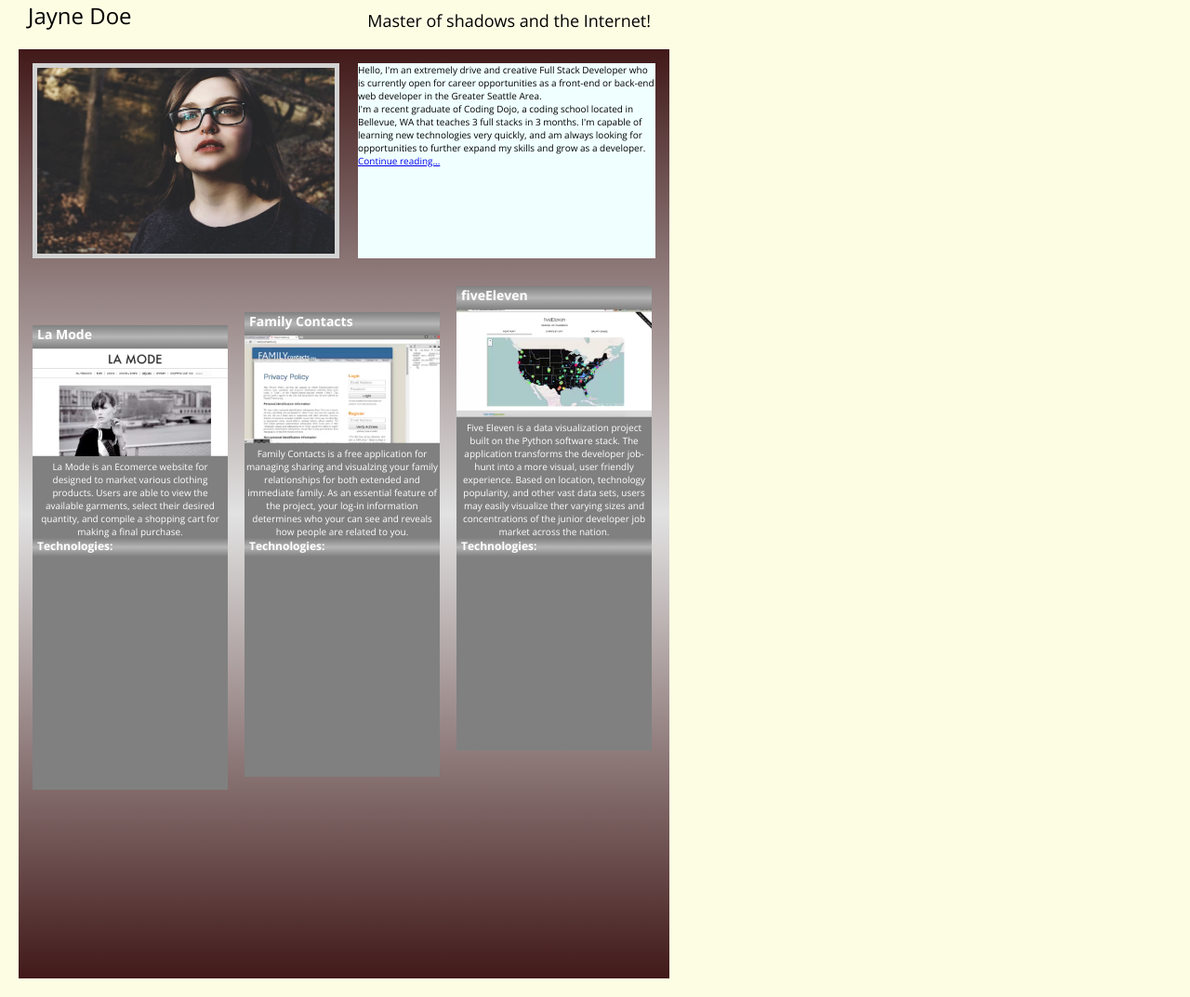
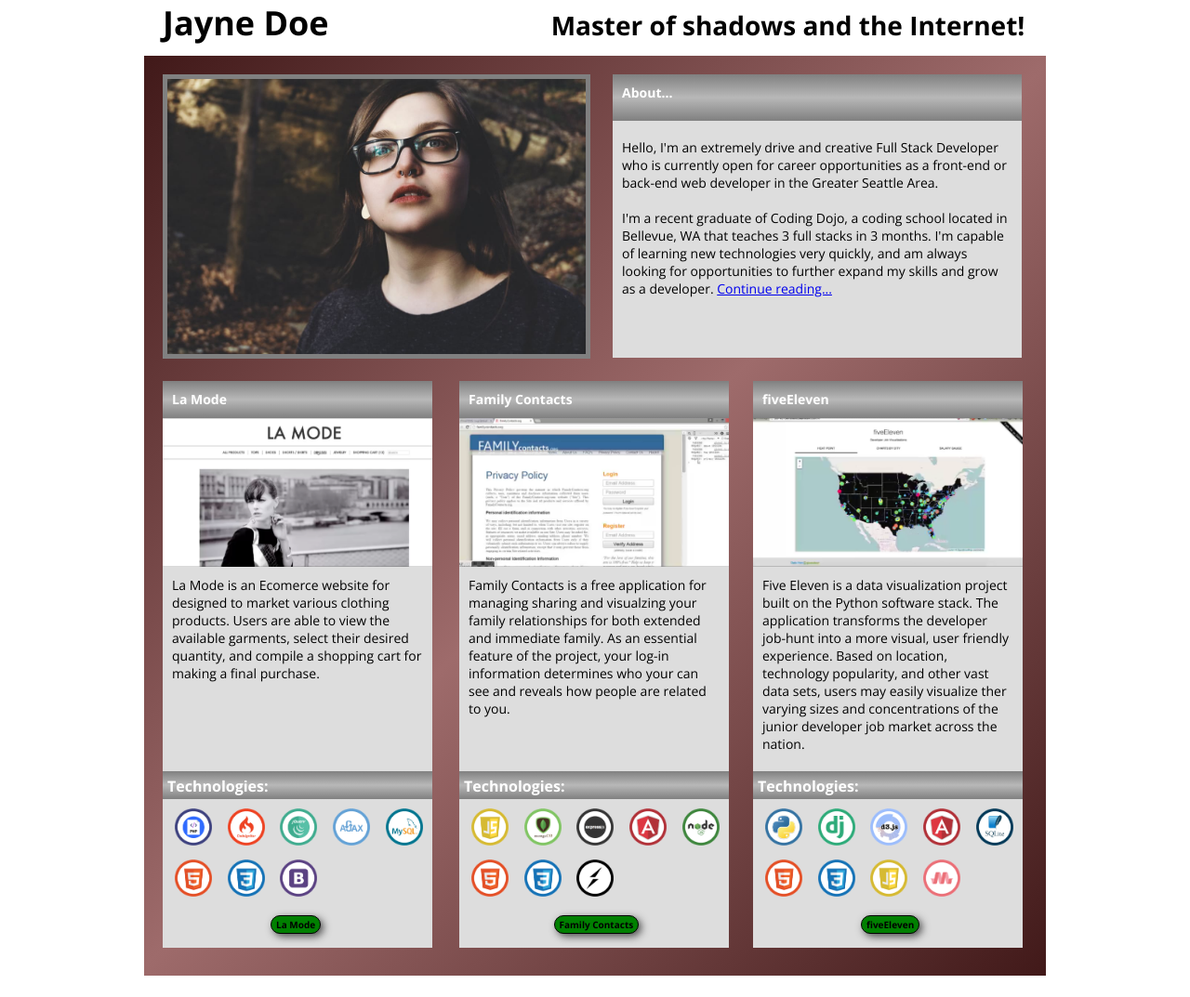
Before and after one commit to michaelquon/cd_portfolio, a plain HTML site: page index.html in a window 1280 px wide. Shown: the whole page at 93% size. After the commit the page ends 1050 px from the top, so only its background shows below. Drawn offline with nearby package versions, Linux system fonts and the light colour scheme.

Commit message:
update display vertical align boxes

```diff
--- a/index.html
+++ b/index.html
@@ -7,24 +7,81 @@
         <title>Jayne Doe's Portfolio</title>
     </head>
     <body>
+        <div class="top-header">
         <h1>Jayne Doe</h1>
         <h2>Master of shadows and the Internet!</h2>
+        </div>
         <div id="main-container">
+                <img class="my-pic" src="img/photo_of_me.jpg" alt="my profile image">
+            <!-- <div class="about-head">About...</div> -->
             <div class="box-aboutme">
-                <img class="my-pic" src="img/photo_of_me.jpg" alt="my profile image">
-                <p class="about-box">Hello, I'm an extremely drive and creative Full Stack Developer who is currently open for career opportunities as a
-                front-end or back-end web developer in the Greater Seattle Area.<br />
+            <div class="about-head">About...</div>
+                <p><br/>Hello, I'm an extremely drive and creative Full Stack Developer who is currently open for career opportunities as a
+                front-end or back-end web developer in the Greater Seattle Area.<br /><br />
                 I'm a recent graduate of Coding Dojo, a coding school located in Bellevue, WA that teaches 3 full stacks in 3 months.
                 I'm capable of learning new technologies very quickly, and am always looking for opportunities to further expand my skills
                 and grow as a developer.
                 <a href="#">Continue reading...</a></p>
             </div>
 
-            <div class="laMode"><div class="lm-head">La Mode</div><img class="lamode-pic" src="img/lamode.png"><p>La Mode is an Ecomerce website for designed to market various clothing products. Users are able to view the available garments, select their desired quantity, and compile a shopping cart for making a final purchase.</p><div class="lm-head2">Technologies:</div>
+            <div class="laMode"><div class="lm-head">La Mode</div>
+                <img class="lamode-pic" src="img/lamode.png" alt="img for la Mode website">
+                <p>La Mode is an Ecomerce website for designed to market various clothing products.
+                Users are able to view the available garments, select their
+                desired quantity, and compile a shopping cart for making a final purchase.</p>
             </div>
-            <div class="famContact"><div class="lm-head">Family Contacts</div><img class="fam-pic" src="img/familycontacts.png"><p>Family Contacts is a free application for managing sharing and visualzing your family relationships for both extended and immediate family. As an essential feature of the project, your log-in information determines who your can see and reveals how people are related to you.
-                </p><div class="lm-head2">Technologies:</div></div>
-            <div class="fiveEleven"><div class="lm-head">fiveEleven</div><img class="five-Elv" src="img/fiveEleven.png"><p>Five Eleven is a data visualization project built on the Python software stack. The application transforms the developer job-hunt into a more visual, user friendly experience. Based on location, technology popularity, and other vast data sets, users may easily visualize ther varying sizes and concentrations of the junior developer job market across the nation.</p><div class="lm-head2">Technologies:</div></div>
+            <div class="famContact"><div class="lm-head">Family Contacts</div>
+                <img class="fam-pic" src="img/familycontacts.png" alt="img for Family Contact website">
+                <p>Family Contacts is a free application for managing sharing and visualzing your family
+                relationships for both extended and immediate family. As an essential feature of the project,
+                your log-in information determines who your can see and reveals how people are related to you.</p>
+            </div>
+            <div class="fiveEleven"><div class="lm-head">fiveEleven</div>
+                <img class="five-Elv" src="img/fiveEleven.png" alt="img for fiveEleven website">
+                <p>Five Eleven is a data visualization project built on the Python software stack. The application
+                transforms the developer job-hunt into a more visual, user friendly experience. Based on location,
+                technology popularity, and other vast data sets, users may easily visualize ther varying sizes and
+                concentrations of the junior developer job market across the nation.</p>
+            </div>
+            <div class="lm-head2">Technologies:</div>
+            <div class="lm-head3">Technologies:</div>
+            <div class="lm-head4">Technologies:</div>
+
+            <div class="tech-box1">
+                <img class="dev-logos"src="img/php.png" alt="php image">
+                <img class="dev-logos"src="img/codeigniter.png" alt="codeigniter image">
+                <img class="dev-logos"src="img/jQuery.png" alt="jQuery image">
+                <img class="dev-logos"src="img/ajax.png" alt="ajax image">
+                <img class="dev-logos"src="img/mysql.png" alt="mysql image">
+                <img class="dev-logos"src="img/HTML.png" alt="HTML image">
+                <img class="dev-logos"src="img/CSS.png" alt="css image">
+                <img class="dev-logos"src="img/bootstrap.png" alt="bootstrap image">
+                <input class="tech-button1" type="submit" value="La Mode">
+            </div>
+            <div class="tech-box2">
+                <img class="dev-logos"src="img/JavaScript.png" alt="JavaScript image">
+                <img class="dev-logos"src="img/mongodb.png" alt="mongodb image">
+                <img class="dev-logos"src="img/expressjs.png" alt="expressjs image">
+                <img class="dev-logos"src="img/angular.png" alt="angular image">
+                <img class="dev-logos"src="img/nodejs.png" alt="nodejs image">
+                <img class="dev-logos"src="img/HTML.png" alt="php image">
+                <img class="dev-logos"src="img/CSS.png" alt="CSS image">
+                <img class="dev-logos"src="img/socket.png" alt="socket image">
+                <input class="tech-button2" type="submit" value="Family Contacts">
+            </div>
+            <div class="tech-box3">
+                <img class="dev-logos"src="img/python.png" alt="python image">
+                <img class="dev-logos"src="img/django.png" alt="django image">
+                <img class="dev-logos"src="img/d3.png" alt="d3 image">
+                <img class="dev-logos"src="img/angular.png" alt="angular image">
+                <img class="dev-logos"src="img/sqlite.png" alt="sqlite image">
+                <img class="dev-logos"src="img/HTML.png" alt="HTML image">
+                <img class="dev-logos"src="img/CSS.png" alt="css image">
+                <img class="dev-logos"src="img/JavaScript.png" alt="JavaScript image">
+                <img class="dev-logos"src="img/materialize.png" alt="materialize image">
+                <input class="tech-button3" type="submit" value="fiveEleven">
+             </div>
+
         </div>
 
     </body>
--- a/style.css
+++ b/style.css
@@ -10,96 +10,180 @@
 	margin: 0;
 	}
 	body{
-		background-color: rgb(253, 253, 228);
-		width: 1000px;
+		background-color: rgb(255, 255, 255);
+		margin: 0 auto;
 	}
-	h1, h2{
-		text-align: center;
-		display: inline;
-		font-family: 'Open Sans', sans-serif;
+	.top-header{
+		background-color: rgb(255, 255, 255);
+		width:970px;
+		height:40px;
+		padding-bottom: 20px;
+		margin-left: auto;
+		margin-right: auto;
 	}
 	h1{
-		font-size: 1.500em;
-		margin-left: 30px;
-		margin-top: 20px;
+		font-family: 'Open Sans', sans-serif;
+		font-weight: 700;
+		font-size: 36px;
+		display: inline-block;
+		padding-left: 20px;
+
 	}
 	h2{
-		font-size: 1.125em;
-		float: right;
-		margin-top: 10px;
-		margin-right: 300px;
+		font-family: 'Open Sans', sans-serif;
+		font-weight: 700;
+		font-size: 28px;
+		display: inline-block;
+		margin-left: 235px;
 	}
+
 	#main-container{
-		background-image: linear-gradient(rgb(65, 25, 25), rgb(226, 226, 226), rgb(65, 25, 25));
-		width: 700px;
-		height: 1000px;
-		margin: 20px;
+		background-image: linear-gradient(-45deg, rgb(65, 25, 25), rgb(158, 107, 107), rgb(65, 25, 25));
+		width: 970px;
+		height: 990px;
+		margin-left: auto;
+		margin-right: auto;
 	}
 	.my-pic{
-		width: 320px;
-		height: 200px;
-		margin: 15px 7px 15px 15px;
-		border: 5px solid lightgrey;
-		float: left;
+		width: 450px;
+		margin: 20px;
+		border: 5px solid gray;
+
+
 	}
-	p{
+	.box-aboutme{
+		background-color: rgb(221, 221, 221);
 		font-family: 'Open Sans', sans-serif;
 		font-weight: 300;
-		font-size: 0.625em;
+		font-size: 14px;
+		width: 420px;
+		height: 275.05px;
+		margin-top: 30px;
+		padding: 10px;
+		display: inline-block;
+		vertical-align: top;
 	}
-	.about-box{
-		width: 320px;
-		height: 210px;
-		background-color: azure;
-		margin: 15px 15px 15px 7px;
-		float: right;
+	.about-head{
+		background-image: linear-gradient(grey, rgb(184, 184, 184), grey);
+		height: 30px;
+		width: 420px;
+		font-family: 'Open Sans', sans-serif;
+		font-weight: 700;
+		margin: -20px 0px 0px -10px;
+		padding: 10px;
+		color: white;
+		display: inline-block;
+		vertical-align: top;
+	}
+	.lamode-pic, .fam-pic, .five-Elv{
+		display: inline-block;
+		vertical-align: top;
+		width: 290px;
+		margin-left: -10px;
+		border-bottom: 10px solid rgba(255, 255, 255, 0.007);
+	}
+	.laMode, .famContact, .fiveEleven{
+		font-family: 'Open Sans', sans-serif;
+		font-weight: 300;
+		font-size: 14px;
+		width: 270px;
+		height: 400px;
+		background-color: rgb(221, 221, 221);
+		padding: 10px;
+		display: inline-block;
+		vertical-align: top;
+	}
+	.laMode{
+		margin: 0px 0px 0px 20px;
+	}
+	.famContact{
+		margin: 0px 22px 0px 25px;
+	}
+	.fiveEleven{
+		margin: 0px 22px 0px 0px;
 	}
 	.lm-head{
-		font-size: 14px;
+		background-image: linear-gradient(grey, rgb(184, 184, 184), grey);
+		height: 30px;
+		width: 280px;
 		font-family: 'Open Sans', sans-serif;
 		font-weight: 700;
-		margin: 0;
-		text-align: left;
-		text-indent: 5px;
-		background-image: linear-gradient(gray, rgb(182, 182, 182), gray);
+		color: white;
+		padding: 10px 0px 0px 10px;
+		margin: -10px -10px 0px -10px;
+	}
+	.lm-head2, .lm-head3, .lm-head4{
+		background-image: linear-gradient(grey, rgb(184, 184, 184), grey);
 		height: 25px;
-		width: 210px;
+		width: 285px;
+		font-family: 'Open Sans', sans-serif;
+		font-weight: 700;
+		color: white;
+		display: inline-block;
+		vertical-align: top;
+		padding-top: 5px;
+		padding-left: 5px;
+		margin: 0px,20px,20px,20px;
 	}
 	.lm-head2{
-		font-size: 12px;
+		margin-left: 20px;
+	}
+	.lm-head3{
+		margin-left: 25px;
+	}
+	.lm-head4{
+		margin-left: 22px;
+	}
+	.tech-box1, .tech-box2, .tech-box3{
 		font-family: 'Open Sans', sans-serif;
+		font-weight: 300;
+		font-size: 14px;
+		width: 290px;
+		height: 160px;
+		background-color: rgb(221, 221, 221);
+		display: inline-block;
+		vertical-align: top;
+		margin: 0px,20px,20px,20px;
+	}
+	.tech-box1{
+		margin-left: 20px;
+	}
+	.tech-box2{
+		margin-left: 25px;
+	}
+	.tech-box3{
+		margin-left: 22px;
+	}
+	.dev-logos{
+		width: 40px;
+		height: 40px;
+		margin-top: 10px;
+		margin-bottom: 5px;
+		margin-left: 13px;
+		display: inline-block;
+		vertical-align: top;
+	}
+	.tech-button1, .tech-button2, .tech-button3{
+		background-color: green;
+		border: 1px solid black;
+		height: 20px;
+		border-radius: 10px;
 		font-weight: 700;
-		margin:0;
-		text-align: left;
-		text-indent: 5px;
-		background-image: linear-gradient(gray, rgb(182, 182, 182), gray);
-		height: 20px;
-		width: 210px;
+		font-size: 10px;
+		text-align: center;
+		padding: 0px 5px;
+		display: inline-block;
+		box-shadow: 3px 3px 8px #4d4d4d;
 	}
-	.laMode, .famContact, .fiveEleven{
-		text-align: center;
-		width: 210px;
-		height: 500px;
-		color: white;
-		background-color: grey;
-		display: inline-block;
-	}
-	.laMode{
-		margin: 15px 7px 15px 15px;
-	}
-	.famContact{
-		margin: 15px 7px 15px 7px;
+		.tech-button1{
+			margin-top: 15px;
+			margin-left: 40%;
 		}
-	.fiveEleven{
-		margin: 15px 15px 15px 7px;
-	}
-
-	.lamode-pic{
-		width: 210px;
-	}
-	.fam-pic{
-		width: 210px;
-	}
-	.five-Elv{
-		width: 210px;
-	}
+		.tech-button2{
+			margin-top: 15px;
+			margin-left: 35%;
+		}
+		.tech-button3{
+			margin-top: 15px;
+			margin-left: 40%;
+		}
```
